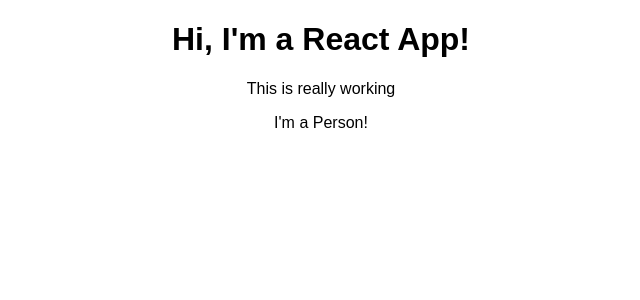
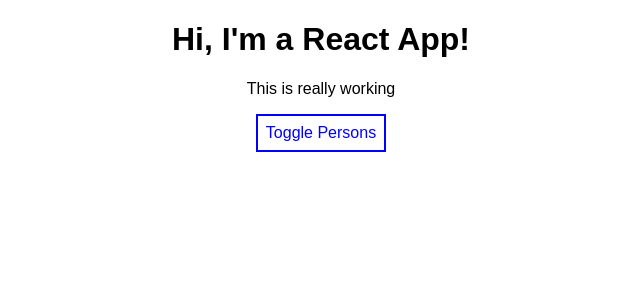
Before and after one commit to wduntak/react-complete-guide, a React (Create React App) app: page / in a window 1280 px wide. Shown: the top 300 px of the page, without its empty margins (319-959 px from the left). Built offline with nearby package versions, Linux system fonts and the light colour scheme.

Commit message:
Add lists for Persons and delete method

```diff
--- a/src/App.js
+++ b/src/App.js
@@ -3,12 +3,70 @@ import './App.css';
 import {Person} from './Person/Person';
 
 class App extends Component {
+  state = {
+    persons: [
+      { name: "Max", age: 28 },
+      { name: "Wangdu", age: 31 },
+      { name: "Noryang", age: 30 }
+    ],
+    otherSate: 'Some other value',
+    showPersons: false
+  }
+
+  nameChangedHandler = (event) => {
+    this.setState({
+      persons : [
+        { name: "Max", age: 28 },
+        { name: event.target.value, age: 31 },
+        { name: "Noryang", age: 27 }
+      ]
+    })
+  }
+
+  deletePersonHandler = (personIndex) => {
+    const persons = this.state.persons;
+    persons.splice(personIndex, 1);
+    this.setState({persons})
+  }
+
+  togglePersonsHandler = () => {
+    const doesShow = this.state.showPersons;
+    this.setState({showPersons: !doesShow});
+  }
+
   render() {
+    const style = {
+      backgroundColor: '#fff',
+      font: 'inherit',
+      border: '2px solid blue',
+      color: 'blue',
+      padding: '8px',
+      cursor: 'pointer'
+    };
+
+    let persons = null;
+
+    if (this.state.showPersons) {
+      persons = (
+        <div>
+        {this.state.persons.map((person, index) => {
+          return <Person
+              name={person.name}
+              click={() => this.deletePersonHandler(index)}
+              age={person.age}/>
+        })}
+        </div>
+      );
+    }
+
     return (
       <div className="App">
         <h1>Hi, I'm a React App!</h1>
         <p>This is really working</p>
-        <Person />
+        <button style={style} onClick={this.togglePersonsHandler}>
+          Toggle Persons
+        </button>
+        {persons}
       </div>
     );
     //return React.createElement('div', {className: 'App'}, React.createElement('h1', null, 'Does this work now?'));
--- /dev/null
+++ b/src/Person/Person.css
@@ -0,0 +1,8 @@
+.Person {
+    width: 60%;
+    margin: 16px auto;
+    border: 1px solid #eee;
+    box-shadow: 0 2px 3px #ccc;
+    padding: 16px;
+    text-align: center;
+}
--- a/src/Person/Person.js
+++ b/src/Person/Person.js
@@ -1,7 +1,12 @@
 import React from 'react';
+import './Person.css';
 
-export const Person = () => {
+export const Person = ( props ) => {
     return (
-        <p>I'm a Person!</p>
+        <div className="Person">
+            <p onClick={props.click}>I'm a {props.name} and I am a {props.age} years old!</p>
+            {props.children}
+            <input type="text" onChange={props.changed} value={props.name} />
+        </div>
     );
 }
```
